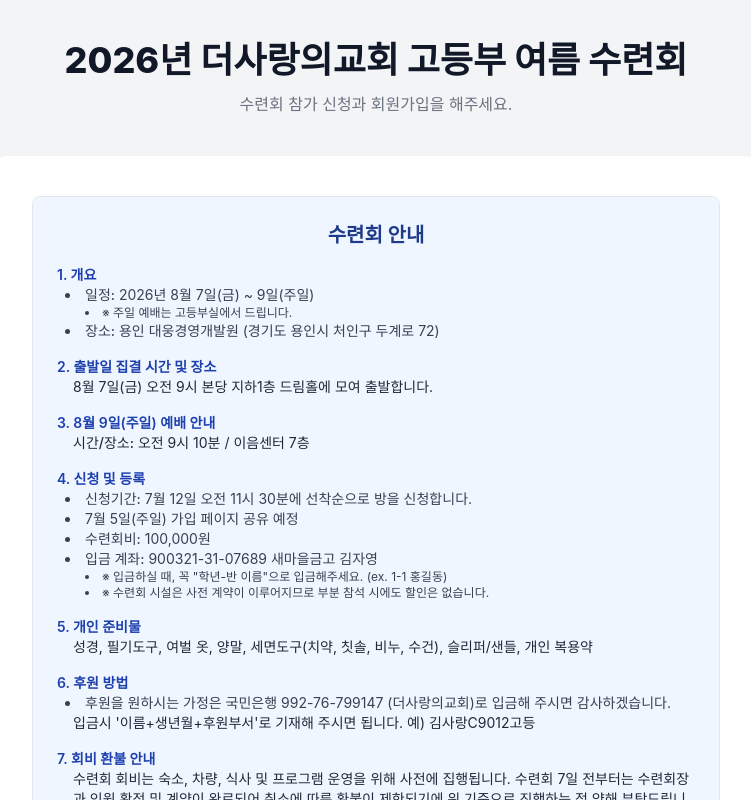
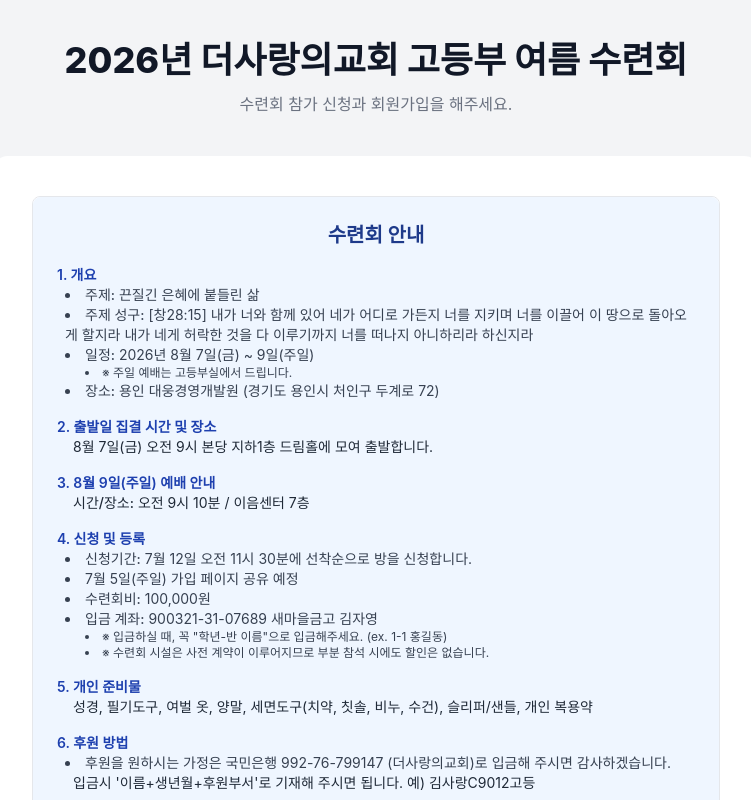
Before and after one commit to hazel55/quick-room-booking, a React (Create React App) app in the folder frontend/: page /register in a window 1280 px wide. Shown: the top 800 px of the page, without its empty margins (264-1015 px from the left). Built offline with nearby package versions, Linux system fonts and the light colour scheme.

Commit message:
주제, 주제성구 추가

```diff
--- a/frontend/src/components/Register.js
+++ b/frontend/src/components/Register.js
@@ -669,6 +669,8 @@ const Register = () => {
                     <div>
                       <h4 className="font-semibold text-blue-800">1. 개요</h4>
                       <ul className="list-disc list-inside pl-2 text-gray-700">
+                        <li><span className="font-medium">주제:</span> 끈질긴 은혜에 붙들린 삶</li>
+                        <li><span className="font-medium">주제 성구:</span> [창28:15] 내가 너와 함께 있어 네가 어디로 가든지 너를 지키며 너를 이끌어 이 땅으로 돌아오게 할지라 내가 네게 허락한 것을 다 이루기까지 너를 떠나지 아니하리라 하신지라</li>
                         <li><span className="font-medium">일정:</span> 2026년 8월 7일(금) ~ 9일(주일)</li>
                         <li className="text-xs pl-5">※ 주일 예배는 고등부실에서 드립니다.</li>
                         <li><span className="font-medium">장소:</span> 용인 대웅경영개발원 (경기도 용인시 처인구 두계로 72)</li>
@@ -709,9 +711,9 @@ const Register = () => {
                       수련회 회비는 숙소, 차량, 식사 및 프로그램 운영을 위해 사전에 집행됩니다. 수련회 7일 전부터는 수련회장과 인원 확정 및 계약이 완료되어 취소에 따른 환불이 제한되기에 위 기준으로 진행하는 점 양해 부탁드립니다.
                       </p>
                        <ul className="list-disc list-inside pl-2 text-gray-700">
-                        <li>~7/31까지 : 100% 환불</li>
-                        <li>8/1~8/5  : 50% 환불</li>
-                        <li>8/6~     : 환불 불가</li>
+                        <li>~7/31까지&nbsp;&nbsp;: 100% 환불</li>
+                        <li>8/1~8/5&nbsp;&nbsp;&nbsp;&nbsp;&nbsp;: 50% 환불</li>
+                        <li>8/6~&nbsp;&nbsp;&nbsp;&nbsp;&nbsp;&nbsp;&nbsp;&nbsp;&nbsp;&nbsp;: 환불 불가</li>
                       </ul>
                     </div>
                     <div>
```
